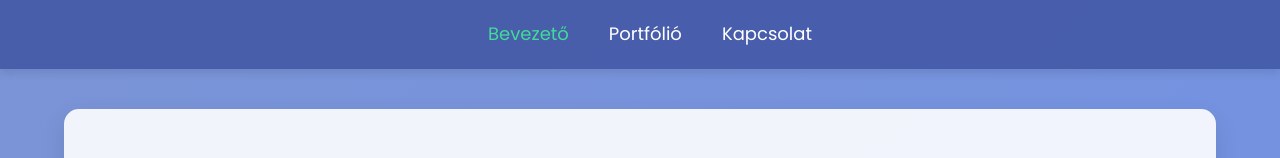
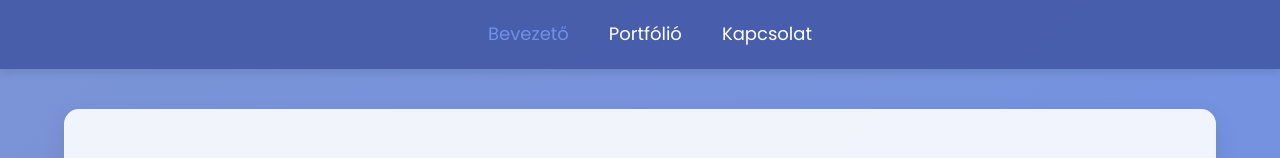
Before and after one commit to RohdeBelian/portfolio.github.io, a plain HTML site: page index.html in a window 1280 px wide. In both pictures the pointer is over the link "Bevezető". Shown: the top 158 px of the page. Drawn offline with Linux system fonts and the light colour scheme; no server answers.

Commit message:
Update style.css

```diff
--- a/style.css
+++ b/style.css
@@ -61,7 +61,7 @@ nav ul li a {
 }
 
 nav ul li a:hover {
-    color: #41db98;
+    color: #7091E6;
 }
 
 /* Szövegdobozok */
```
